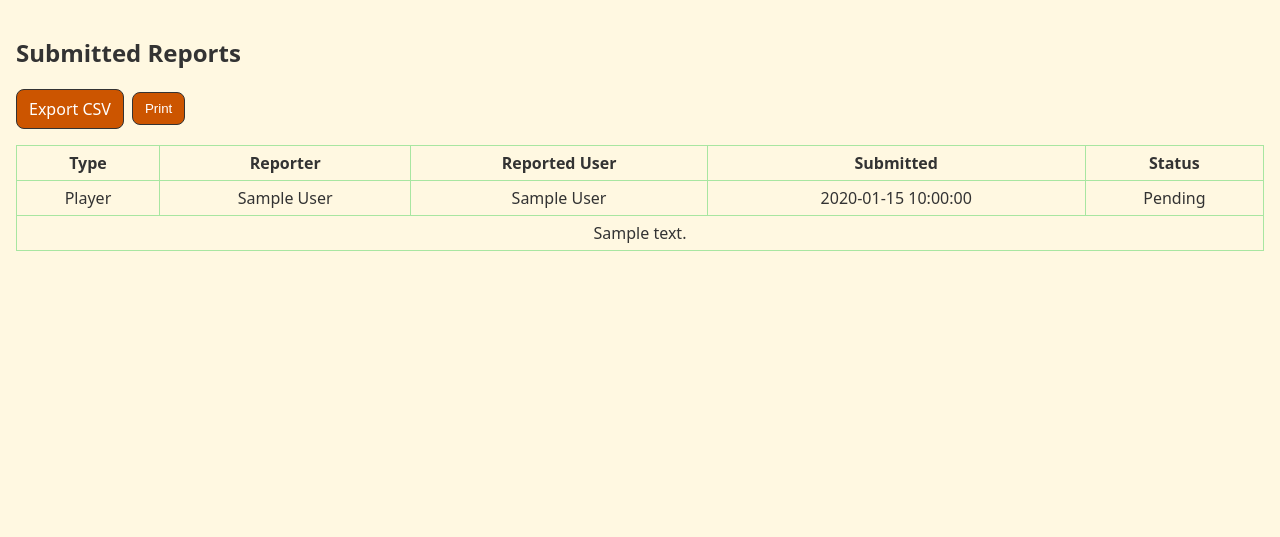
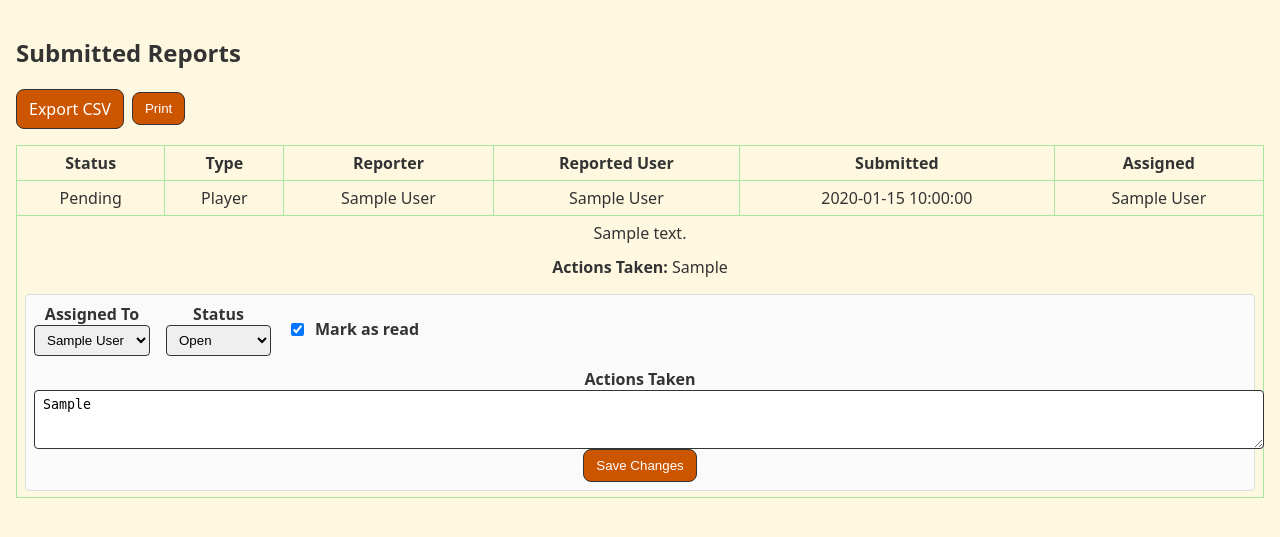
Before and after one commit to orwiad10/walter, a Flask app: page /admin/reports in a window 1280 px wide; the page is wider, and only the part inside the window is pictured. Shown: the part 110-647 px from the top of that part. Run offline with Flask 3, Linux system fonts and the light colour scheme; a user stored in the database is signed in; tables that the repository leaves empty hold one stand-in row (values such as "Sample post").

```diff
--- a/app/app.py
+++ b/app/app.py
@@ -97,6 +97,10 @@ def create_app():
                 db.session.execute(text('ALTER TABLE tournament ADD COLUMN is_cube BOOLEAN DEFAULT 0'))
                 db.session.execute(text('UPDATE tournament SET is_cube=0 WHERE is_cube IS NULL'))
                 db.session.commit()
+            if 'join_requires_approval' not in columns:
+                db.session.execute(text('ALTER TABLE tournament ADD COLUMN join_requires_approval BOOLEAN DEFAULT 0'))
+                db.session.execute(text('UPDATE tournament SET join_requires_approval=0 WHERE join_requires_approval IS NULL'))
+                db.session.commit()
         if 'user' in inspector.get_table_names():
             columns = [c['name'] for c in inspector.get_columns('user')]
             if 'break_end' not in columns:
@@ -110,10 +114,39 @@ def create_app():
             if 'sender_key_encrypted' not in columns:
                 db.session.execute(text('ALTER TABLE message ADD COLUMN sender_key_encrypted BLOB'))
                 db.session.commit()
+        if 'role' in inspector.get_table_names():
+            columns = [c['name'] for c in inspector.get_columns('role')]
+            if 'level' not in columns:
+                db.session.execute(text('ALTER TABLE role ADD COLUMN level INTEGER DEFAULT 500'))
+                db.session.execute(text('UPDATE role SET level=500 WHERE level IS NULL'))
+                db.session.commit()
+            from .models import DEFAULT_ROLE_LEVELS  # lazy import to avoid circular reference
+
+            for role_name, level in DEFAULT_ROLE_LEVELS.items():
+                db.session.execute(
+                    text(
+                        'UPDATE role SET level=:level WHERE name=:name AND (level IS NULL OR level != :level)'
+                    ),
+                    {'level': level, 'name': role_name},
+                )
+            db.session.commit()
+        from .models import Report, TournamentJoinRequest  # lazy import to avoid circular reference
+
         if 'report' not in inspector.get_table_names():
-            from .models import Report  # lazy import to avoid circular reference
-
             Report.__table__.create(bind=db.engine)
+        else:
+            columns = [c['name'] for c in inspector.get_columns('report')]
+            if 'is_read' not in columns:
+                db.session.execute(text('ALTER TABLE report ADD COLUMN is_read BOOLEAN DEFAULT 0'))
+                db.session.execute(text('UPDATE report SET is_read=0 WHERE is_read IS NULL'))
+                db.session.commit()
+            if 'assigned_to_id' not in columns:
+                db.session.execute(text('ALTER TABLE report ADD COLUMN assigned_to_id INTEGER'))
+                db.session.commit()
+            if 'actions_taken' not in columns:
+                db.session.execute(text('ALTER TABLE report ADD COLUMN actions_taken TEXT'))
+                db.session.commit()
+        TournamentJoinRequest.__table__.create(bind=db.engine, checkfirst=True)
         from .models import LostFoundItem
 
         media_engine = db.get_engine(app, bind='media')
@@ -129,10 +162,12 @@ def create_app():
         Role,
         PERMISSION_GROUPS,
         DEFAULT_ROLE_PERMISSIONS,
+        DEFAULT_ROLE_LEVELS,
         SiteLog,
         TournamentLog,
         Message,
         Report,
+        TournamentJoinRequest,
         LostFoundItem,
         all_permission_keys,
     )
@@ -149,9 +184,14 @@ def create_app():
         db.create_all(bind='media')
         # Ensure default roles
         for name, perms in DEFAULT_ROLE_PERMISSIONS.items():
-            if not db.session.query(Role).filter_by(name=name).first():
-                r = Role(name=name, permissions=json.dumps(perms))
+            level = DEFAULT_ROLE_LEVELS.get(name, 500)
+            existing = db.session.query(Role).filter_by(name=name).first()
+            if not existing:
+                r = Role(name=name, permissions=json.dumps(perms), level=level)
                 db.session.add(r)
+            else:
+                if existing.level != level:
+                    existing.level = level
         db.session.commit()
         # Ensure a default admin account exists for first-time login
         if not db.session.query(User).filter_by(
@@ -648,7 +688,7 @@ def create_app():
             if current_user.has_permission('admin.panel'):
                 open_reports = (
                     db.session.query(Report)
-                    .filter(Report.status != 'closed')
+                    .filter(or_(Report.is_read.is_(None), Report.is_read.is_(False)))
                     .count()
                 )
         return {
@@ -795,8 +835,58 @@ def create_app():
     @login_required
     def admin_reports():
         require_admin()
-        reports = db.session.query(Report).order_by(Report.created_at.desc()).all()
-        return render_template('admin/reports.html', reports=reports)
+        reports = (
+            db.session.query(Report)
+            .order_by(Report.is_read.asc(), Report.created_at.desc())
+            .all()
+        )
+        assignees = (
+            db.session.query(User)
+            .outerjoin(Role)
+            .filter(
+                or_(
+                    User.is_admin.is_(True),
+                    Role.level <= 400,
+                )
+            )
+            .order_by(Role.level, User.name)
+            .all()
+        )
+        status_options = ['open', 'in_progress', 'closed']
+        return render_template(
+            'admin/reports.html',
+            reports=reports,
+            assignees=assignees,
+            status_options=status_options,
+        )
+
+    @app.route('/admin/reports/<int:rid>/update', methods=['POST'])
+    @login_required
+    def update_report(rid):
+        require_admin()
+        report = db.session.get(Report, rid)
+        if not report:
+            abort(404)
+        status = request.form.get('status', report.status or 'open')
+        if status not in {'open', 'in_progress', 'closed'}:
+            status = report.status or 'open'
+        assigned_raw = (request.form.get('assigned_to_id') or '').strip()
+        assigned_user = None
+        if assigned_raw:
+            try:
+                assigned_id = int(assigned_raw)
+                assigned_user = db.session.get(User, assigned_id)
+            except (TypeError, ValueError):
+                assigned_user = None
+        report.status = status
+        report.assigned_to = assigned_user
+        report.is_read = request.form.get('is_read') == '1'
+        actions_taken = (request.form.get('actions_taken') or '').strip()
+        report.actions_taken = actions_taken or None
+        db.session.commit()
+        log_site('report_update', 'success', f'id={rid}')
+        flash('Report updated.', 'success')
+        return redirect(url_for('admin_reports'))
 
     @app.route('/admin/reports/export.csv')
     @login_required
@@ -805,7 +895,17 @@ def create_app():
         reports = db.session.query(Report).order_by(Report.created_at.desc()).all()
         output = io.StringIO()
         writer = csv.writer(output)
-        writer.writerow(['Type', 'Reporter', 'Reported User', 'Description', 'Status', 'Created At'])
+        writer.writerow([
+            'Type',
+            'Reporter',
+            'Reported User',
+            'Description',
+            'Status',
+            'Assigned To',
+            'Read',
+            'Actions Taken',
+            'Created At',
+        ])
         for r in reports:
             writer.writerow([
                 r.report_type,
@@ -813,6 +913,9 @@ def create_app():
                 r.reported_user.name if r.reported_user else '',
                 r.description.replace('\n', ' ').strip(),
                 r.status,
+                r.assigned_to.name if r.assigned_to else '',
+                'yes' if r.is_read else 'no',
+                (r.actions_taken or '').replace('\n', ' ').strip(),
                 r.created_at.isoformat() if r.created_at else '',
             ])
         output.seek(0)
@@ -932,14 +1035,16 @@ def create_app():
             is_cube = request.form.get('is_cube') == '1'
             if fmt != 'Draft':
                 is_cube = False
+            join_requires_approval = request.form.get('join_requires_approval') == '1'
             t = Tournament(name=name, format=fmt, cut=cut, structure=structure,
                            commander_points=commander_points,
                            round_length=round_length,
                            draft_time=int(draft_time) if draft_time else None,
                            deck_build_time=int(deck_build_time) if deck_build_time else None,
                            start_time=start_time,
-                           rules_enforcement_level=rel,
-                           is_cube=is_cube)
+                            rules_enforcement_level=rel,
+                           is_cube=is_cube,
+                           join_requires_approval=join_requires_approval)
             try:
                 db.session.add(t)
                 # warn on overlapping schedule
@@ -988,6 +1093,7 @@ def create_app():
             is_cube = request.form.get('is_cube') == '1'
             t.rules_enforcement_level = rel
             t.is_cube = is_cube if t.format == 'Draft' else False
+            t.join_requires_approval = request.form.get('join_requires_approval') == '1'
             db.session.commit()
             flash('Tournament updated.', 'success')
             log_site('edit_tournament', 'success', t.name)
@@ -1212,18 +1318,23 @@ def create_app():
         log_site('view_permissions', 'success')
         if request.method == 'POST':
             name = request.form['name'].strip()
+            level_raw = (request.form.get('level') or '').strip()
+            try:
+                level = int(level_raw)
+            except ValueError:
+                level = 500
             perms = {}
             for cat, items in PERMISSION_GROUPS.items():
                 for perm in items:
                     key = f"{cat}.{perm}"
                     perms[key] = bool(request.form.get(key))
-            role = Role(name=name, permissions=json.dumps(perms))
+            role = Role(name=name, permissions=json.dumps(perms), level=level)
             db.session.add(role)
             db.session.commit()
             flash('Role created.', 'success')
             log_site('role_create', 'success', name)
             return redirect(url_for('permissions'))
-        roles = db.session.query(Role).order_by(Role.name).all()
+        roles = db.session.query(Role).order_by(Role.level, Role.name).all()
         return render_template('admin/permissions.html', roles=roles, permission_groups=PERMISSION_GROUPS)
 
     @app.route('/admin/logs')
@@ -1263,9 +1374,25 @@ def create_app():
             floor_judges = db.session.query(User).filter(User.id.in_(ids)).all()
         is_player = False
         show_passcode = False
+        pending_join_requests = []
+        user_join_request = None
         if current_user.is_authenticated:
             is_player = any(p.user_id == current_user.id for p in players)
             show_passcode = current_user.has_permission('tournaments.manage') or is_player
+            if t.join_requires_approval:
+                user_join_request = (
+                    db.session.query(TournamentJoinRequest)
+                    .filter_by(tournament_id=tid, user_id=current_user.id)
+                    .order_by(TournamentJoinRequest.created_at.desc())
+                    .first()
+                )
+            if current_user.has_permission('tournaments.approve_join'):
+                pending_join_requests = (
+                    db.session.query(TournamentJoinRequest)
+                    .filter_by(tournament_id=tid, status='pending')
+                    .order_by(TournamentJoinRequest.created_at.asc())
+                    .all()
+                )
         timer_end = None
         timer_type = None
         timer_remaining = None
@@ -1293,6 +1420,8 @@ def create_app():
                                timer_remaining=timer_remaining,
                                is_player=is_player, show_passcode=show_passcode,
                                floor_judges=floor_judges,
+                               pending_join_requests=pending_join_requests,
+                               user_join_request=user_join_request,
                                server_now=datetime.utcnow())
 
     @app.route('/t/<int:tid>/join', methods=['POST'])
@@ -1315,12 +1444,93 @@ def create_app():
                 log_tournament(tid, 'join', 'failure', 'invalid passcode')
                 log_site('join_tournament', 'failure', 'invalid passcode')
                 return redirect(url_for('view_tournament', tid=tid))
+            if t.join_requires_approval:
+                existing_request = (
+                    db.session.query(TournamentJoinRequest)
+                    .filter_by(tournament_id=tid, user_id=current_user.id, status='pending')
+                    .first()
+                )
+                if existing_request:
+                    flash('Your join request is pending approval.', 'info')
+                else:
+                    join_request = TournamentJoinRequest(
+                        tournament_id=tid,
+                        user_id=current_user.id,
+                    )
+                    db.session.add(join_request)
+                    db.session.commit()
+                    flash('Join request submitted for approval.', 'success')
+                    log_tournament(tid, 'join_request', 'submitted')
+                    log_site('join_request', 'submitted')
+                return redirect(url_for('view_tournament', tid=tid))
             tp = TournamentPlayer(tournament_id=tid, user_id=current_user.id)
             db.session.add(tp)
+            pending_requests = (
+                db.session.query(TournamentJoinRequest)
+                .filter_by(tournament_id=tid, user_id=current_user.id, status='pending')
+                .all()
+            )
+            for req in pending_requests:
+                req.status = 'approved'
+                req.note = 'Auto-approved when approval disabled.'
             db.session.commit()
             flash("Joined tournament", "success")
             log_tournament(tid, 'join', 'success')
             log_site('join_tournament', 'success')
+        return redirect(url_for('view_tournament', tid=tid))
+
+    @app.route('/t/<int:tid>/join-requests/<int:req_id>/approve', methods=['POST'])
+    @login_required
+    def approve_join_request(tid, req_id):
+        require_permission('tournaments.approve_join')
+        t = db.session.get(Tournament, tid)
+        if not t:
+            abort(404)
+        join_request = db.session.get(TournamentJoinRequest, req_id)
+        if not join_request or join_request.tournament_id != tid:
+            abort(404)
+        if join_request.status != 'pending':
+            flash('Request already processed.', 'info')
+            return redirect(url_for('view_tournament', tid=tid))
+        existing = (
+            db.session.query(TournamentPlayer)
+            .filter_by(tournament_id=tid, user_id=join_request.user_id)
+            .first()
+        )
+        if not existing:
+            tp = TournamentPlayer(tournament_id=tid, user_id=join_request.user_id)
+            db.session.add(tp)
+        note = (request.form.get('note') or '').strip()
+        join_request.status = 'approved'
+        join_request.approved_by_id = current_user.id
+        join_request.note = note or None
+        db.session.commit()
+        flash('Join request approved.', 'success')
+        log_tournament(tid, 'join_request', 'approved', f'user_id={join_request.user_id}')
+        log_site('join_request_approve', 'success', f'id={req_id}')
+        return redirect(url_for('view_tournament', tid=tid))
+
+    @app.route('/t/<int:tid>/join-requests/<int:req_id>/reject', methods=['POST'])
+    @login_required
+    def reject_join_request(tid, req_id):
+        require_permission('tournaments.approve_join')
+        t = db.session.get(Tournament, tid)
+        if not t:
+            abort(404)
+        join_request = db.session.get(TournamentJoinRequest, req_id)
+        if not join_request or join_request.tournament_id != tid:
+            abort(404)
+        if join_request.status != 'pending':
+            flash('Request already processed.', 'info')
+            return redirect(url_for('view_tournament', tid=tid))
+        note = (request.form.get('note') or '').strip()
+        join_request.status = 'rejected'
+        join_request.approved_by_id = current_user.id
+        join_request.note = note or None
+        db.session.commit()
+        flash('Join request rejected.', 'info')
+        log_tournament(tid, 'join_request', 'rejected', f'user_id={join_request.user_id}')
+        log_site('join_request_reject', 'success', f'id={req_id}')
         return redirect(url_for('view_tournament', tid=tid))
 
     @app.route('/t/<int:tid>/players/add', methods=['POST'])
--- a/app/static/style.css
+++ b/app/static/style.css
@@ -113,6 +113,16 @@ main { padding: 16px; }
 .center-table { margin: 0 auto; width:auto; }
 .toolbar { display:flex; flex-wrap:wrap; gap:8px; align-items:center; margin-bottom:16px; }
 .toolbar form { display:inline-flex; gap:4px; align-items:center; }
+.join-controls { display:flex; flex-direction:column; gap:0.5rem; }
+.join-controls .join-form { display:inline-flex; gap:0.5rem; align-items:center; }
+.join-approval-note { font-size:0.9rem; font-style:italic; }
+.join-request-status { padding:6px 8px; border-radius:6px; font-weight:600; }
+.join-request-status.info { background:var(--light-green); color:var(--dark-grey); }
+.join-request-status.error { background:var(--burnt-orange); color:#fff; }
+.join-requests { margin:24px 0; }
+.join-request-form { display:flex; flex-direction:column; gap:0.5rem; align-items:flex-start; }
+.join-request-actions { display:flex; gap:0.5rem; }
+.join-request-form textarea { width:100%; }
 .players-table { width:100%; border-collapse:collapse; }
 .players-table tbody { display:grid; grid-template-columns: repeat(auto-fit, minmax(150px, 1fr)); }
 .players-table tr { display:contents; }
--- a/app/templates/admin/edit_tournament.html
+++ b/app/templates/admin/edit_tournament.html
@@ -77,6 +77,12 @@
         <td><input type="datetime-local" name="start_time" value="{{ t.start_time.strftime('%Y-%m-%dT%H:%M') if t.start_time else '' }}"></td>
       </tr>
       <tr>
+        <td>Require Join Approval</td>
+        <td>
+          <label><input type="checkbox" name="join_requires_approval" value="1"{% if t.join_requires_approval %} checked{% endif %}> Require staff approval before players join</label>
+        </td>
+      </tr>
+      <tr>
         <td colspan="2"><button class="btn" type="submit">Save</button></td>
       </tr>
     </tbody>
--- a/app/templates/admin/new_tournament.html
+++ b/app/templates/admin/new_tournament.html
@@ -78,6 +78,12 @@
         <td><input type="datetime-local" name="start_time"></td>
       </tr>
       <tr>
+        <td>Require Join Approval</td>
+        <td>
+          <label><input type="checkbox" name="join_requires_approval" value="1"> Require staff approval before players join</label>
+        </td>
+      </tr>
+      <tr>
         <td colspan="2"><button class="btn" type="submit">Create</button></td>
       </tr>
     </tbody>
--- a/app/templates/admin/permissions.html
+++ b/app/templates/admin/permissions.html
@@ -2,10 +2,11 @@
 {% block content %}
 <h2>Permissions</h2>
 <table class="table">
-  <tr><th>Role</th><th>Granted Permissions</th></tr>
+  <tr><th>Role</th><th>Level</th><th>Granted Permissions</th></tr>
   {% for role in roles %}
   <tr>
     <td>{{ role.name }}</td>
+    <td>{{ role.level }}</td>
     <td>
       {% for key, val in role.permissions_dict().items() %}
         {% if val %}<div>{{ key }}</div>{% endif %}
@@ -17,6 +18,9 @@
 <h3>Create Role</h3>
 <form method="post">
   <input type="text" name="name" placeholder="Role name" required><br>
+  <label>Role Level
+    <input type="number" name="level" value="500" step="50" min="0">
+  </label><br>
   {% for cat, perms in permission_groups.items() %}
   <fieldset>
     <legend>{{ cat|capitalize }}</legend>
--- a/app/templates/admin/reports.html
+++ b/app/templates/admin/reports.html
@@ -8,26 +8,95 @@
 {% if not reports %}
 <p>No reports have been submitted.</p>
 {% else %}
-<table class="table">
+<table class="table reports-table">
   <tr>
+    <th>Status</th>
     <th>Type</th>
     <th>Reporter</th>
     <th>Reported User</th>
     <th>Submitted</th>
-    <th>Status</th>
+    <th>Assigned</th>
   </tr>
   {% for report in reports %}
-  <tr>
+  <tr class="{% if not report.is_read %}unread{% endif %}">
+    <td>{{ report.status.replace('_', ' ')|capitalize }}</td>
     <td>{{ 'Bug' if report.report_type == 'bug' else 'Player' }}</td>
     <td>{{ report.reporter.name if report.reporter else 'Unknown' }}</td>
     <td>{% if report.reported_user %}{{ report.reported_user.name }}{% else %}-{% endif %}</td>
     <td>{{ report.created_at }}</td>
-    <td>{{ report.status|capitalize }}</td>
+    <td>{{ report.assigned_to.name if report.assigned_to else 'Unassigned' }}</td>
   </tr>
-  <tr>
-    <td colspan="5">{{ report.description }}</td>
+  <tr class="report-details">
+    <td colspan="6">
+      <div class="report-description">{{ report.description | replace('\n', '<br>') | safe }}</div>
+      {% if report.actions_taken %}
+      <div class="report-actions-display"><strong>Actions Taken:</strong> {{ report.actions_taken | replace('\n', '<br>') | safe }}</div>
+      {% endif %}
+      <form class="report-update-form" method="post" action="{{ url_for('update_report', rid=report.id) }}">
+        <div class="form-row">
+          <label>Assigned To
+            <select name="assigned_to_id">
+              <option value="">Unassigned</option>
+              {% for user in assignees %}
+              <option value="{{ user.id }}"{% if report.assigned_to and report.assigned_to.id == user.id %} selected{% endif %}>{{ user.name }}</option>
+              {% endfor %}
+            </select>
+          </label>
+          <label>Status
+            <select name="status">
+              {% for status in status_options %}
+              <option value="{{ status }}"{% if report.status == status %} selected{% endif %}>{{ status.replace('_', ' ')|capitalize }}</option>
+              {% endfor %}
+            </select>
+          </label>
+          <label class="checkbox-label">
+            <input type="checkbox" name="is_read" value="1"{% if report.is_read %} checked{% endif %}> Mark as read
+          </label>
+        </div>
+        <label>Actions Taken
+          <textarea name="actions_taken" rows="3">{{ report.actions_taken or '' }}</textarea>
+        </label>
+        <button class="btn" type="submit">Save Changes</button>
+      </form>
+    </td>
   </tr>
   {% endfor %}
 </table>
 {% endif %}
+<style>
+.reports-table .unread > td {
+  font-weight: bold;
+}
+.report-update-form {
+  margin-top: 1rem;
+  padding: 0.5rem;
+  border: 1px solid #ddd;
+  border-radius: 4px;
+  background: #fafafa;
+}
+.report-update-form .form-row {
+  display: flex;
+  flex-wrap: wrap;
+  gap: 1rem;
+  margin-bottom: 0.75rem;
+}
+.report-update-form label {
+  display: flex;
+  flex-direction: column;
+  font-weight: 600;
+}
+.report-update-form .checkbox-label {
+  flex-direction: row;
+  align-items: center;
+  gap: 0.5rem;
+  font-weight: 600;
+}
+.report-update-form textarea {
+  width: 100%;
+}
+.report-description,
+.report-actions-display {
+  margin-bottom: 0.75rem;
+}
+</style>
 {% endblock %}
--- a/app/templates/tournament/logs.html
+++ b/app/templates/tournament/logs.html
@@ -1,6 +1,7 @@
 {% extends 'base.html' %}
 {% block content %}
 <h2>{{ t.name }} Logs</h2>
+<p><a href="{{ url_for('view_tournament', tid=t.id) }}">&larr; Back to {{ t.name }}</a></p>
 <table>
   <tr><th>Time</th><th>User</th><th>Action</th><th>Result</th><th>Error</th></tr>
   {% for l in logs %}
```
Also changed, not shown: app/models.py (+39 -0 lines), app/templates/tournament/view.html (+52 -4 lines), tests/conftest.py (+6 -2 lines), tests/test_db_upgrade.py (+62 -1 lines), tests/test_users.py (+19 -0 lines).
